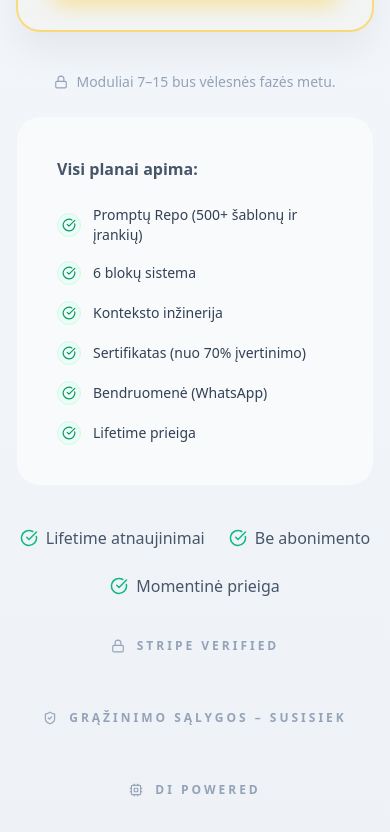
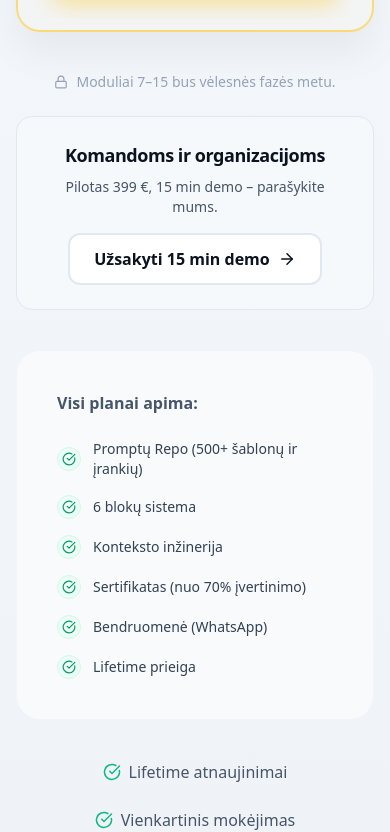
Before and after one commit to DITreneris/promptanatomy, a React (Vite) app in the folder frontend/: page /lt in a window 390 px wide. Shown: the part 7037-7869 px from the top of the page. Built offline with nearby package versions, Linux system fonts and the light colour scheme; no server answers.

Commit message:
B2B block, contact info@, trust copy: Vienkartinis mokėjimas / One-time payment
Made-with: Cursor

```diff
--- a/frontend/src/components/Footer.jsx
+++ b/frontend/src/components/Footer.jsx
@@ -67,8 +67,8 @@ export default function Footer() {
             <span className="text-xs font-normal normal-case tracking-wider text-slate-500">
               {t('footer.creator')}
             </span>
-            <a href="mailto:tomas@promptanatomy.app" className="text-xs font-normal normal-case tracking-wider text-slate-500 hover:text-brand-accent transition-colors duration-200 focus:outline-none focus-visible:ring-2 focus-visible:ring-brand-accent focus-visible:ring-offset-2 rounded">
-              tomas@promptanatomy.app
+            <a href="mailto:info@promptanatomy.app" className="text-xs font-normal normal-case tracking-wider text-slate-500 hover:text-brand-accent transition-colors duration-200 focus:outline-none focus-visible:ring-2 focus-visible:ring-brand-accent focus-visible:ring-offset-2 rounded">
+              info@promptanatomy.app
             </a>
           </div>
           <div className="flex flex-wrap gap-8 md:gap-16 text-xs font-black uppercase tracking-[0.35em] text-slate-500">
--- a/frontend/src/components/Pricing.jsx
+++ b/frontend/src/components/Pricing.jsx
@@ -123,6 +123,22 @@ export default function Pricing({ onBuy, loading, error, access, customerEmail,
         </p>
       )}
 
+      <div className="mb-10 rounded-2xl border border-slate-200 bg-slate-50/80 p-6 md:p-8 text-center">
+        <h3 className="text-lg md:text-xl font-black text-brand-dark tracking-tight mb-2">
+          {t('pricing.forTeamsTitle')}
+        </h3>
+        <p className="text-slate-600 text-sm md:text-base font-medium mb-4 max-w-xl mx-auto">
+          {t('pricing.forTeamsBody')}
+        </p>
+        <a
+          href={`mailto:info@promptanatomy.app?subject=${encodeURIComponent(t('pricing.forTeamsMailSubject'))}`}
+          className="inline-flex items-center justify-center gap-2 min-h-[48px] px-6 py-3 rounded-xl text-base font-bold text-brand-dark bg-white border-2 border-slate-200 hover:border-brand-accent/40 hover:bg-slate-50 transition-all duration-200 focus:outline-none focus-visible:ring-2 focus-visible:ring-brand-accent focus-visible:ring-offset-2"
+          aria-label={t('pricing.forTeamsCta')}
+        >
+          {t('pricing.forTeamsCta')} <ArrowRight size={18} aria-hidden />
+        </a>
+      </div>
+
       <div className="bg-slate-50 rounded-3xl p-10 border border-slate-100 mb-10">
         <p className="text-slate-600 font-bold mb-6">{t('pricing.allPlansInclude')}</p>
         <div className="grid md:grid-cols-2 gap-4">
--- a/frontend/src/i18n/translations/en.json
+++ b/frontend/src/i18n/translations/en.json
@@ -171,7 +171,11 @@
     "noAccessFound": "No access found",
     "noAccessBody": "No access found for this email. Choose a plan below to get started.",
     "modulesLocked": "Modules 7–15 coming in a later phase.",
-    "trustSignals": ["Lifetime updates", "No subscription", "Instant access"]
+    "trustSignals": ["Lifetime updates", "One-time payment", "Instant access"],
+    "forTeamsTitle": "For teams & organizations",
+    "forTeamsBody": "Pilot 399€, 15 min demo – contact us.",
+    "forTeamsCta": "Book 15 min demo",
+    "forTeamsMailSubject": "Pilot 399€ / 15 min demo"
   },
   "footer": {
     "brand": "Prompt Anatomy",
--- a/frontend/src/i18n/translations/lt.json
+++ b/frontend/src/i18n/translations/lt.json
@@ -171,7 +171,11 @@
     "noAccessFound": "Prieiga nerasta",
     "noAccessBody": "Šiam el. paštui prieiga dar nesuteikta. Pasirink planą žemiau ir gauk prieigą.",
     "modulesLocked": "Moduliai 7–15 bus vėlesnės fazės metu.",
-    "trustSignals": ["Lifetime atnaujinimai", "Be abonimento", "Momentinė prieiga"]
+    "trustSignals": ["Lifetime atnaujinimai", "Vienkartinis mokėjimas", "Momentinė prieiga"],
+    "forTeamsTitle": "Komandoms ir organizacijoms",
+    "forTeamsBody": "Pilotas 399 €, 15 min demo – parašykite mums.",
+    "forTeamsCta": "Užsakyti 15 min demo",
+    "forTeamsMailSubject": "Pilot 399€ / 15 min demo"
   },
   "footer": {
     "brand": "Promptų Anatomija",
```
Also changed, not shown: 1 other file (tests, documents, lock files or other folders).
